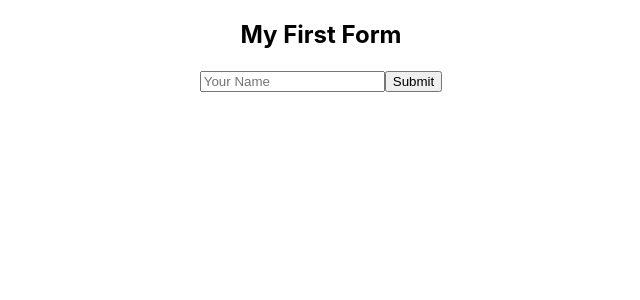
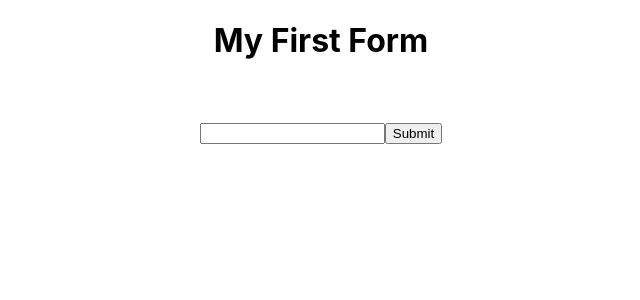
Before and after one commit to Mdshowanhossain/Explore-Class-Component-React, a React (Create React App) app: page / in a window 1280 px wide. Shown: the top 300 px of the page, without its empty margins (319-959 px from the left). Built offline with nearby package versions, Linux system fonts and the light colour scheme.

Commit message:
Explore-Class-Components

```diff
--- a/src/App.js
+++ b/src/App.js
@@ -14,6 +14,7 @@ import ReactDomRender from './Component/Class/ReactDomRender';
 import ReactHydreteMethod from './Component/Class/ReactHydreteMethod';
 import FindDomNode from './Component/Class/FindDomNode';
 import SingleInputForm from './Component/Class/SingleInputForm';
+import EventHandling from './Component/Class/EventHandling';
 
 
 
@@ -50,8 +51,9 @@ function App() {
 
       {/* <FindDomNode /> */}
 
-      <SingleInputForm />
+      {/* <SingleInputForm /> */}
 
+      <EventHandling />
     </div>
   );
 }
--- /dev/null
+++ b/src/Component/Class/EventHandling.js
@@ -0,0 +1,29 @@
+import React, { Component } from 'react'
+
+export default class EventHandling extends Component {
+
+    constructor() {
+        super();
+        this.state = {
+            userName: ' '
+        }
+    }
+    handleChange = (e) => {
+
+        let myName = e.target.name;
+        let myValue = e.target.value;
+        this.setState({ [myName]: myValue })
+    }
+    render() {
+        return (
+            <div>
+                <h1>My First Form</h1><br />
+                <h2>{this.state.userName}</h2>
+                <form action="">
+                    <input name="userName" onChange={this.handleChange} type="text" />
+                    <input type="submit" value="Submit" />
+                </form>
+            </div>
+        )
+    }
+}
```
